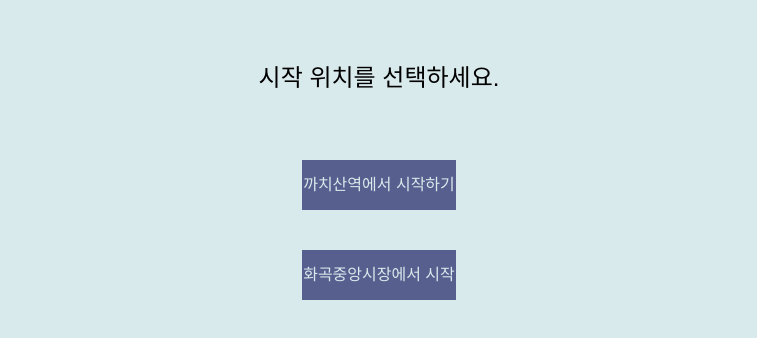
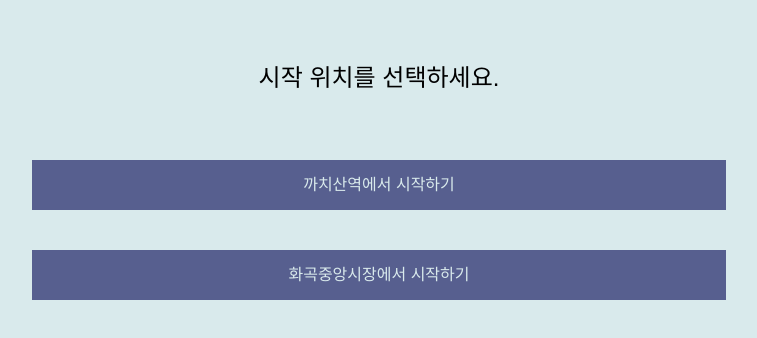
Before and after one commit to skojphy/zip-tal, a SvelteKit app: page / in a window 1280 px wide. Shown: the top 338 px of the page, without its empty margins (261-1018 px from the left). Built offline with nearby package versions, Linux system fonts and the light colour scheme; a web font is replaced by a local one.

Commit message:
feat: 메인페이지 스타일 수정

```diff
--- a/src/routes/+page.svelte
+++ b/src/routes/+page.svelte
@@ -8,15 +8,16 @@
 <style>
 	h1 {
 		font-size: x-large;
-		margin: 50px;
+		margin: 50px auto;
 	}
 	div {
 		display: flex;
 		flex-direction: column;
 		align-items: center;
+		width: 70%;
 	}
 	a {
-		width: 70%;
+		width: 100%;
 		height: 50px;
 		background-color: var(--color-theme-1);
 		color: var(--color-bg-0);
```
